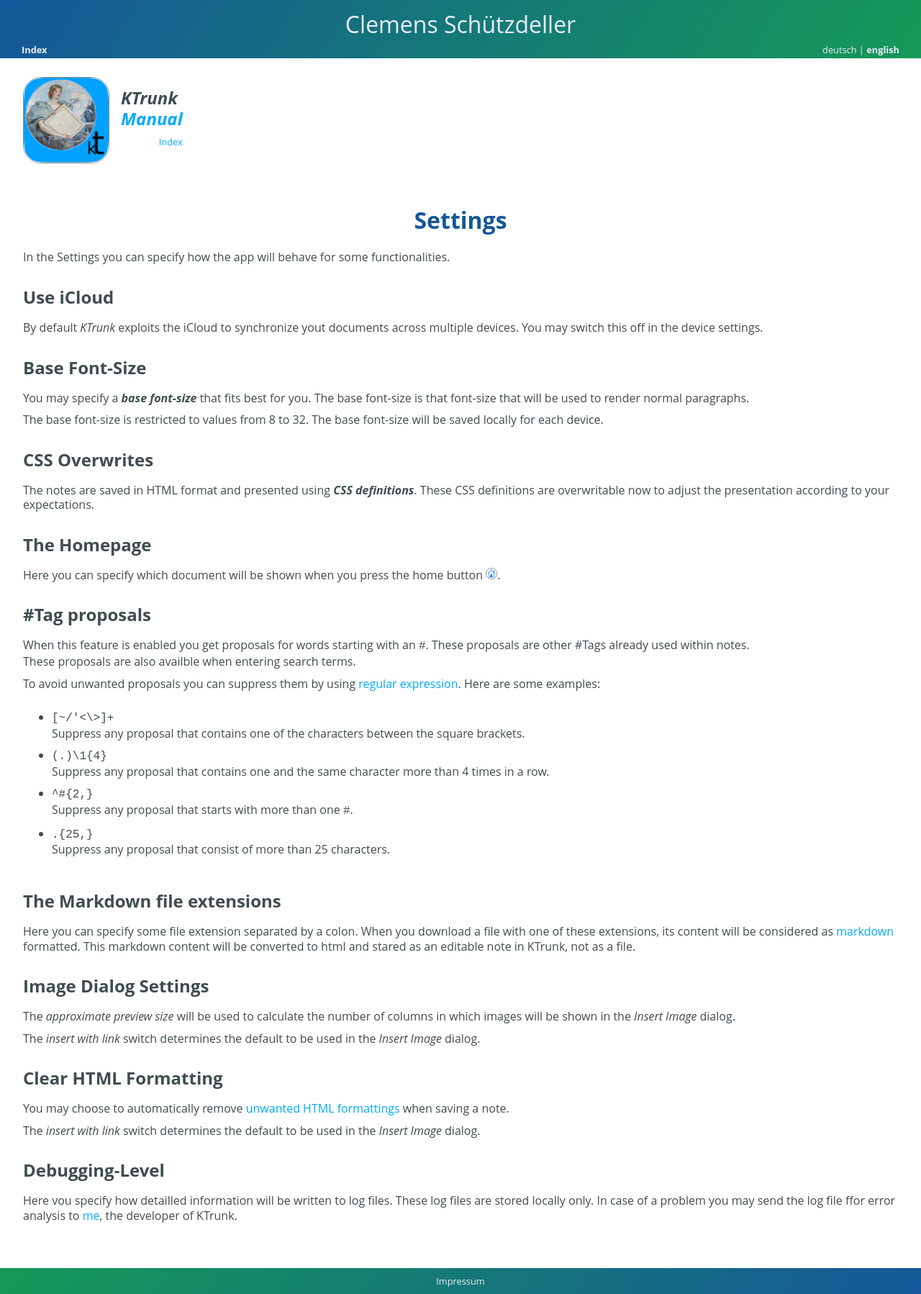
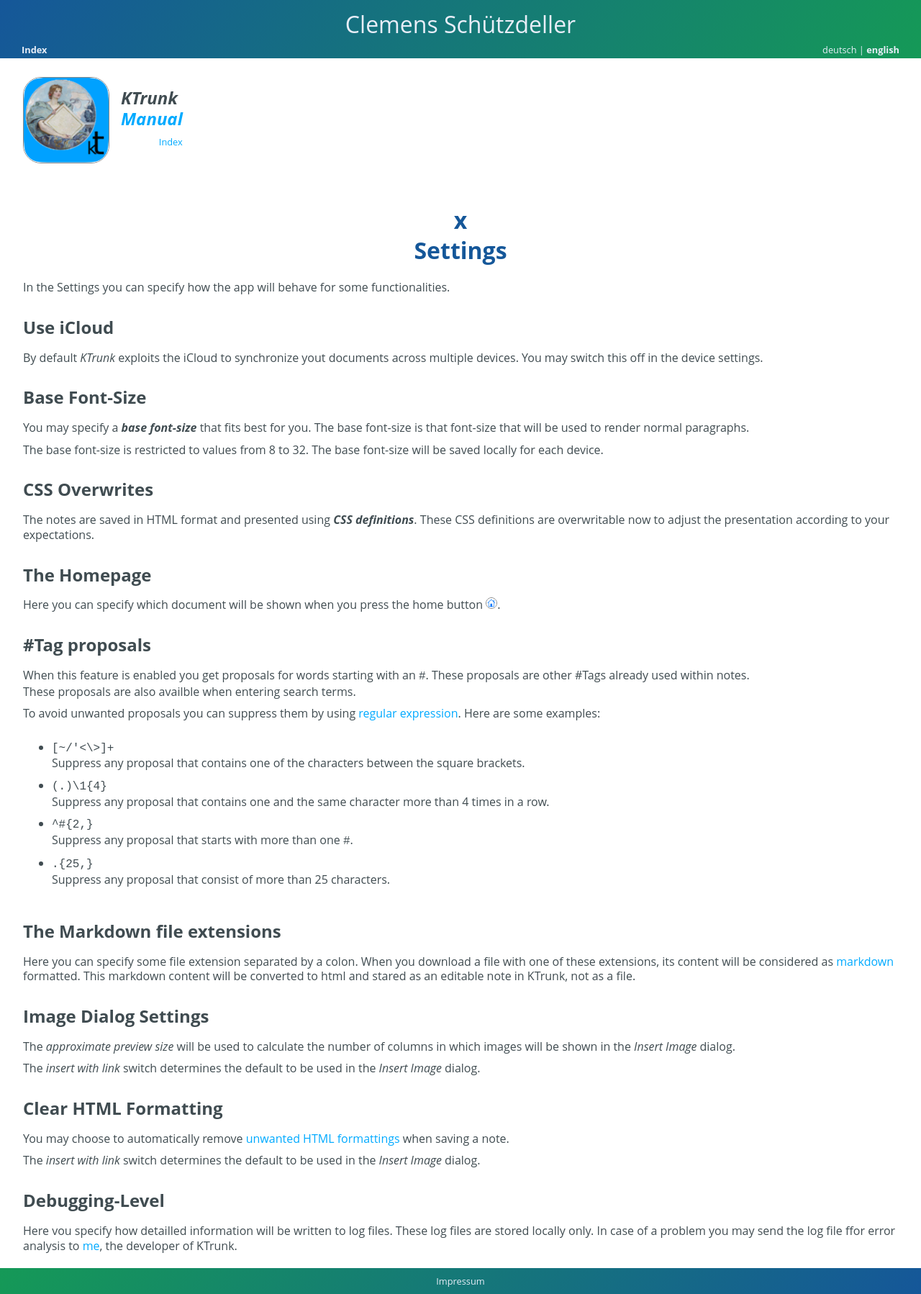
Before and after one commit to cs-LA/home, a Jekyll site: the page built from KTrunk/Manual/Settings.md, in a window 1280 px wide. Shown: the whole page at 72% size. Built offline with Jekyll 4.4.1, drawn with Linux system fonts in a browser that asks for light colours; our own code applies the rules of GitHub Pages for plain Markdown files.

Commit message:
Update Settings.md

```diff
--- a/KTrunk/Manual/Settings.md
+++ b/KTrunk/Manual/Settings.md
@@ -10,7 +10,7 @@
     </div>
   </div>
 </div>
-<h1>
+<h1>x
   <span class="en">Settings</span>
   <span class="de">Einstellungen</span>
 </h1>
@@ -109,7 +109,7 @@
   <span class="de">HTML-Formatierung bereinigen</span>
 </h3>
 <p>
-  <span class="en">You may choose to automatically remove <a href="./../Manual/EditMode.html#clearStyles">unwanted HTML formattings</a> when saving a note.</span>
+  <span class="en">You may choose to automatically remove <a href="./../EditMode.html#clearStyles">unwanted HTML formattings</a> when saving a note.</span>
   <span class="de"><a href="./../Manual/EditMode.html#clearStyles">Unerwünschte HTML-Formatierungen</a> können auf Wunsch beim Sichern einer Notiz automatisch bereinigt werden.</span>
 </p>
 <p>
```
